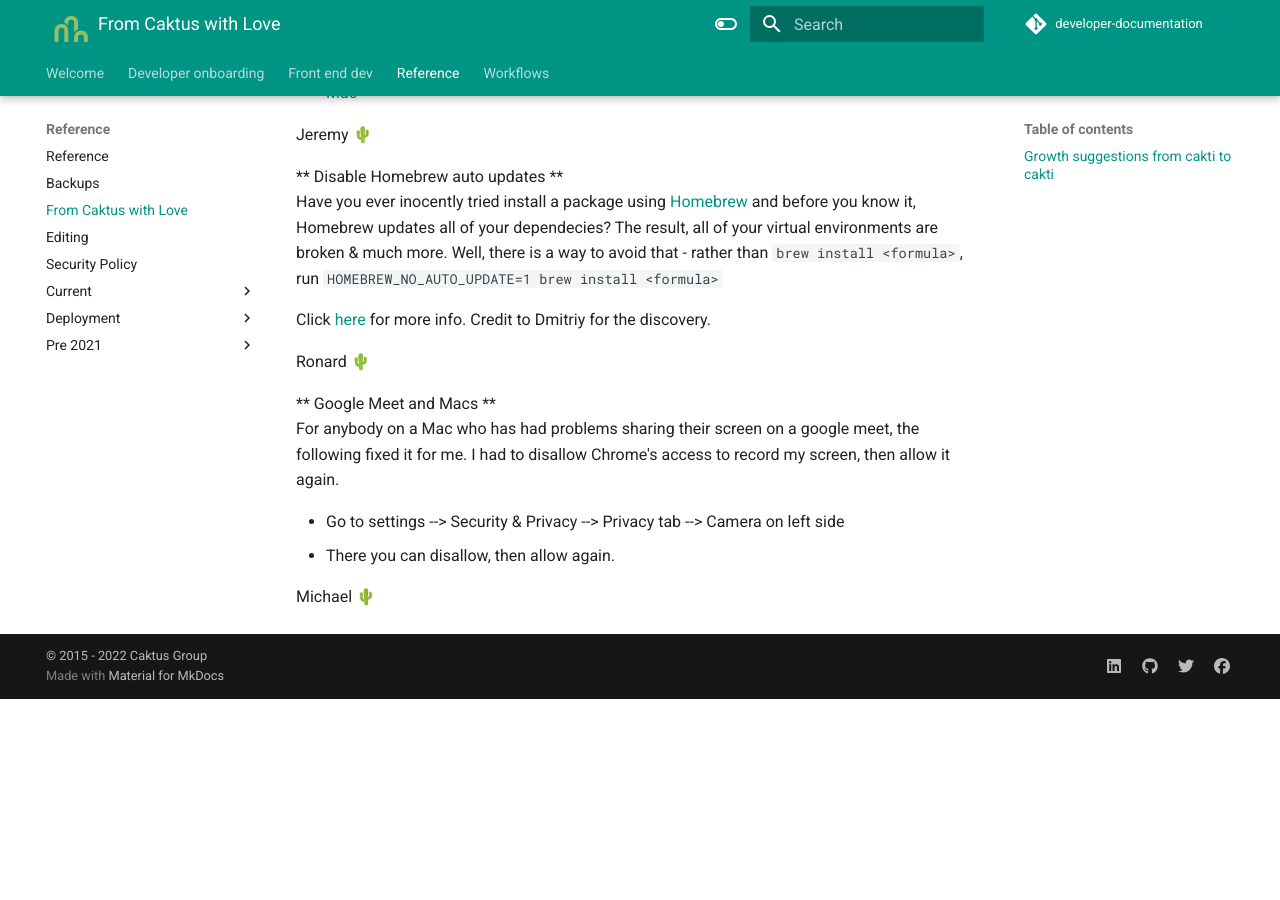
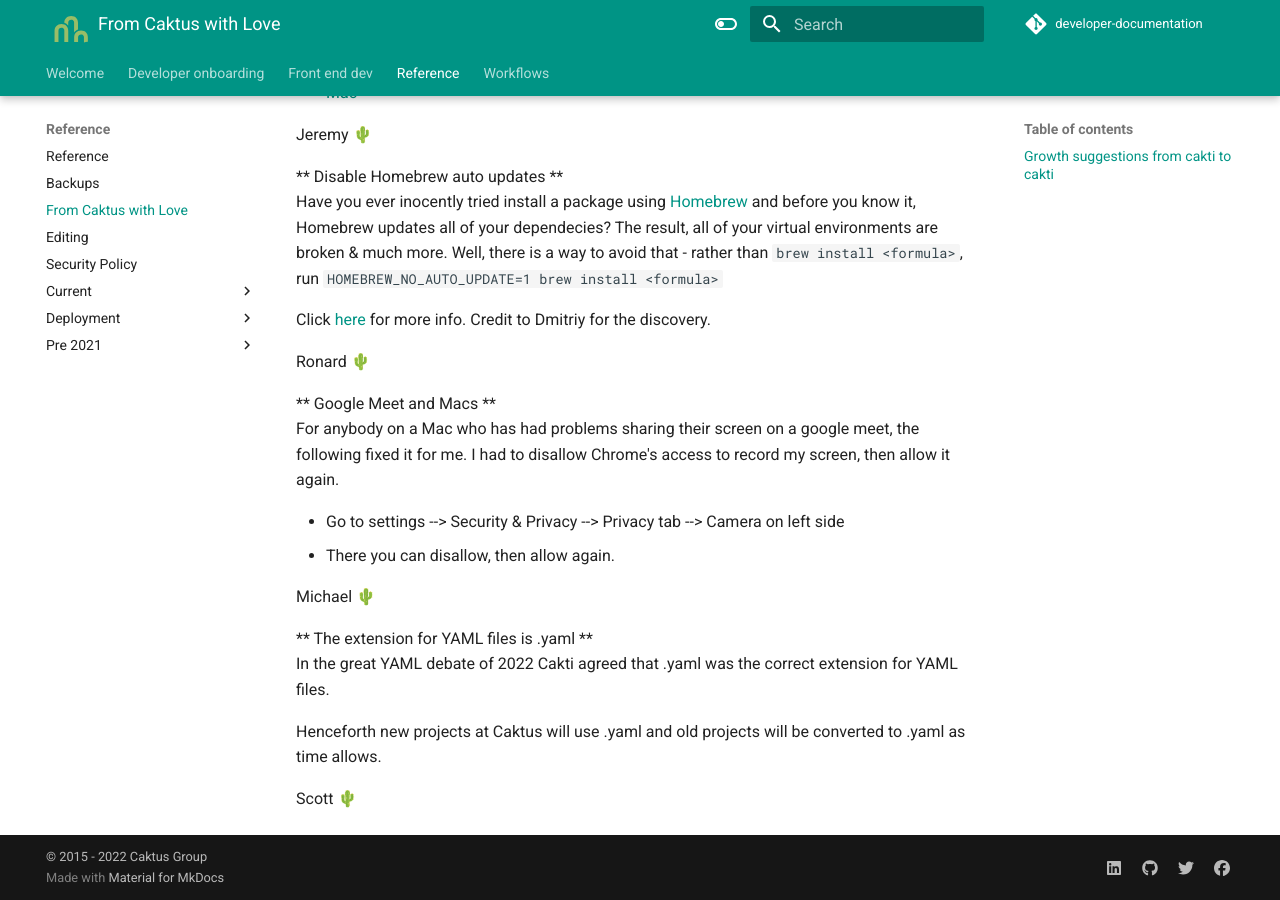
Before and after one commit to caktus/guidebook, an MkDocs documentation site: the page built from docs/reference/from-caktus-with-love.md, in a window 1280 px wide and 900 px high, scrolled down 587 px. Built offline with MkDocs 1.6.1 and Material for MkDocs 9.7.7, drawn with Linux system fonts in a browser that asks for light colours; comment, search, counter and statistics services are not loaded; before the commit the page ends 1286 px from its top, so only the background shows below that.

Commit message:
Update from-caktus-with-love.md

```diff
--- a/docs/reference/from-caktus-with-love.md
+++ b/docs/reference/from-caktus-with-love.md
@@ -30,3 +30,10 @@ For anybody on a Mac who has had problems sharing their screen on a google meet,
 * There you can disallow, then allow again.
 
 Michael 🌵
+
+** The extension for YAML files is .yaml ** <br>
+In the great YAML debate of 2022 Cakti agreed that .yaml was the correct extension for YAML files.
+
+Henceforth new projects at Caktus will use .yaml and old projects will be converted to .yaml as time allows.
+
+Scott 🌵
```
